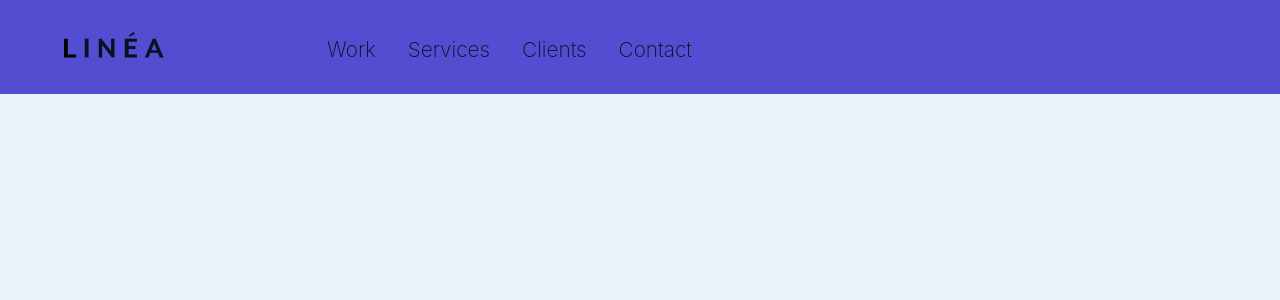
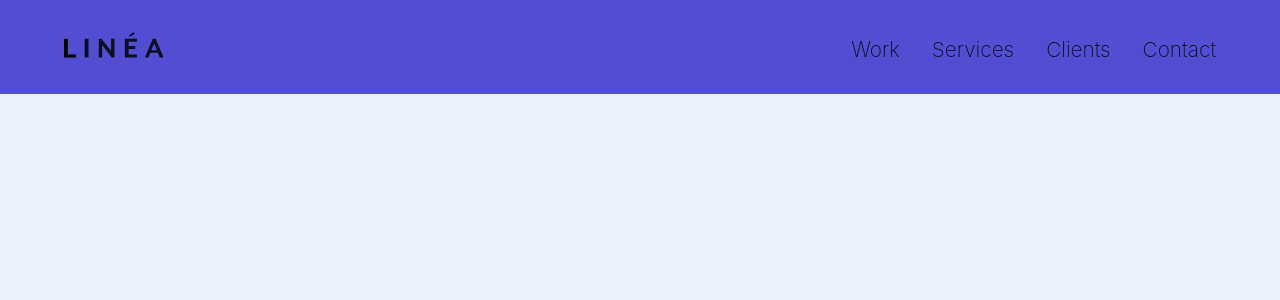
Before and after one commit to alexsexton/linea-digital, a PHP site: template templates/_layout.twig in a window 1280 px wide. Shown: the top 300 px of the page. Run offline with PHP 8.4, Linux system fonts and the light colour scheme; the template is opened without the code that fills it, so the values that code supplies are empty; some libraries are stand-ins or nearby versions; some web fonts are replaced.

Commit message:
Update: header / masthead grid layout

```diff
--- a/templates/assets/scss/base/_header.scss
+++ b/templates/assets/scss/base/_header.scss
@@ -17,7 +17,8 @@
 }
 
 .main-nav {
-  grid-column: 3 / span 5;
+  grid-column: 5 / span 5;
+  justify-self: flex-end;
 
   ul {
     display: flex;
@@ -27,7 +28,7 @@
     }
 
     li {
-      margin-right: $spacer2;
+      margin-left: $spacer2;
       @media screen and (max-width: $small-screen) {
         margin-right: $spacer;
       }
--- a/templates/assets/scss/templates/_home.scss
+++ b/templates/assets/scss/templates/_home.scss
@@ -17,7 +17,7 @@
   }
 
   .intro {
-    grid-column: 3 / span 7;
+    grid-column: 2 / span 7;
     color: $type-light;
     @media screen and (max-width: $big-screen) {
       grid-column: 2 / span 9;
```
Also changed, not shown: web/static/main.css.
